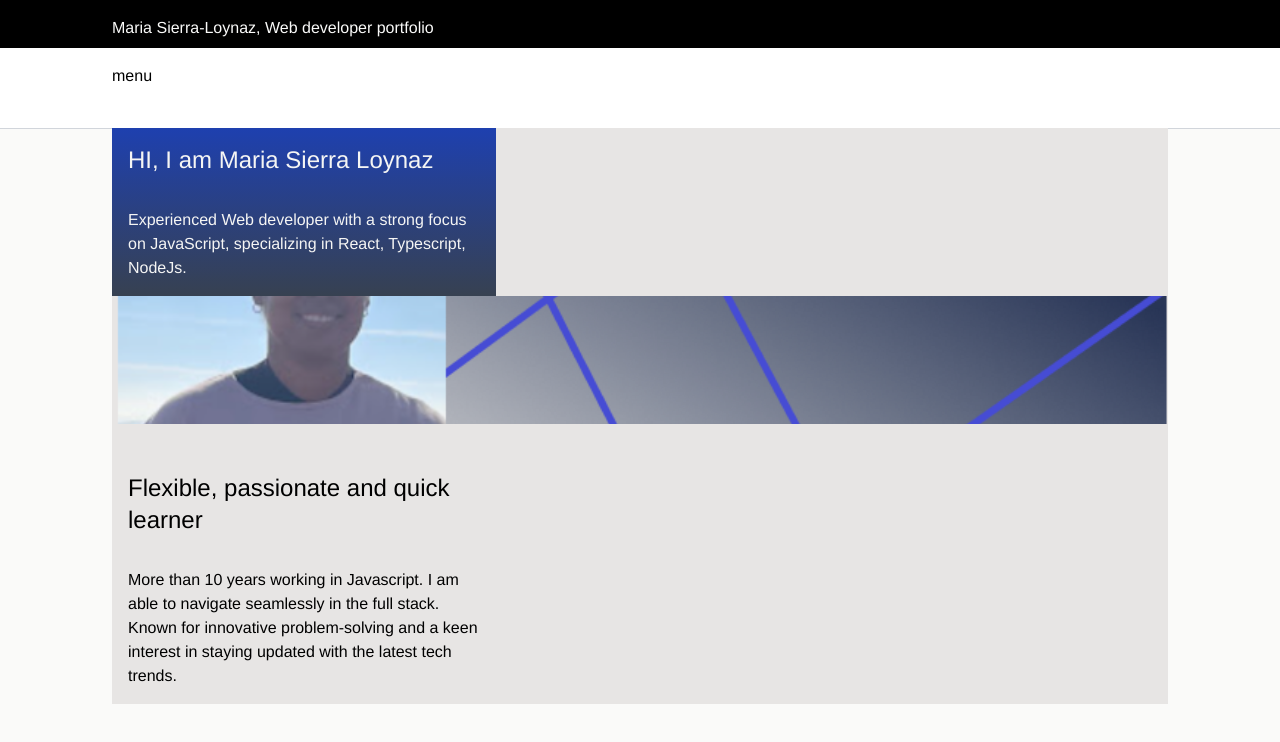
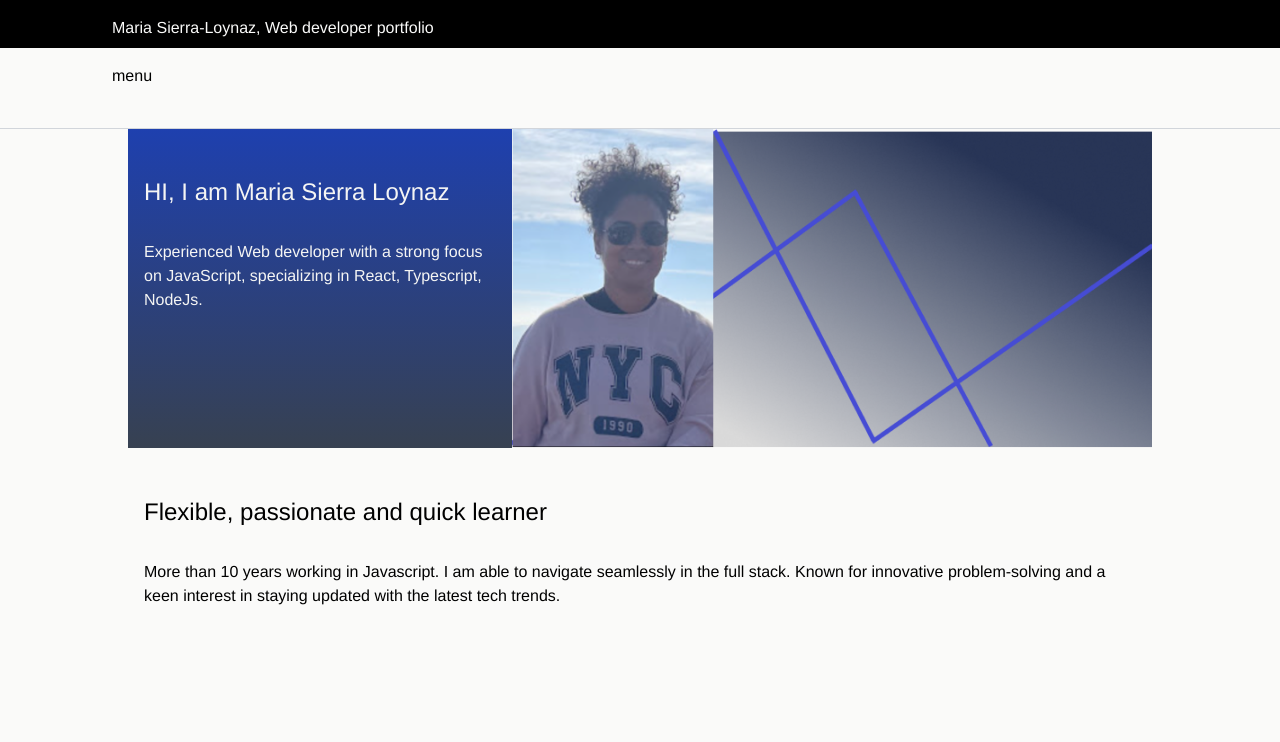
Before and after one commit to mlsloynaz/portfolio, a Next.js app: page / in a window 1280 px wide. Shown: the top 742 px of the page. Built offline with nearby package versions, Linux system fonts and the light colour scheme; a web font is replaced by a local one.

Commit message:
polish and cleanup css for layout and bio

```diff
--- a/app/components/bio/bio.tsx
+++ b/app/components/bio/bio.tsx
@@ -3,13 +3,14 @@ import bgLogo from '/public/images/bg-logo.png'
 
 export default function Bio() {
     return (
-        <div className="flex flex-col w-full h-full  justify-center">
-            <div id="bio" className="flex flex-col h-full bg-gradient-to-b from-blue-800 to-gray-700 text-stone-100 p-4 max-w-96 min-w-72">
-                <h1 className="text-2xl">HI, I am Maria
+        <div className="flex flex-col w-full h-full max-w-96 min-w-72 md:max-w-full lg:max-w-[1024px]">
+            <div className="flex flex-col md:flex-row md:h-56 lg:h-80">
+                <div id="bio" className="flex flex-col h-full p-4 bg-gradient-to-b from-blue-800 to-gray-700 text-stone-100 max-w-96 min-w-72">
+                    <h1 className="text-2xl py-8">HI, I am Maria
                         Sierra Loynaz </h1>
-                <p className="text-l pt-8">Experienced Web developer with a strong focus on JavaScript, specializing in React, Typescript, NodeJs.</p>
+                    <p className="text-l">Experienced Web developer with a strong focus on JavaScript, specializing in React, Typescript, NodeJs.</p>
                 </div>
-            <div id="profile-pic" className="relative h-32 w-full flex justify-between">
+                <div id="profile-pic" className="relative h-32 w-full md:h-full lg:h-full">
                     <Image
                         src={bgLogo}
                         alt="Picture of the author"
@@ -18,9 +19,10 @@ export default function Bio() {
                         placeholder="blur"
                     />
                 </div>
-            <div id="bio-more" className="flex flex-col h-full  text-grey-700 p-4 max-w-96 min-w-72">
+            </div>
+            <div id="bio-more" className="flex flex-col h-full p-4 text-grey-700 ">
                 <p className="text-2xl py-8">Flexible, passionate and quick learner</p>
-                <p className="text-l ">More than 10 years working in Javascript. I am able to navigate seamlessly in the full stack. Known for innovative problem-solving and a keen interest in staying updated with the latest tech trends.</p>
+                <p className="text-l">More than 10 years working in Javascript. I am able to navigate seamlessly in the full stack. Known for innovative problem-solving and a keen interest in staying updated with the latest tech trends.</p>
             </div>
         </div>
     )
--- a/app/globals.css
+++ b/app/globals.css
@@ -19,7 +19,6 @@
 @font-face {
   font-family: 'Aeonik-Regular';
   src: url('/fonts/Aeonik-Regular.ttf') format('truetype');
-  /* Add additional font formats if necessary */
   font-weight: normal;
   font-style: normal;
 }
--- a/app/layout.tsx
+++ b/app/layout.tsx
@@ -3,8 +3,8 @@ import "./globals.css";
 
 
 export const metadata: Metadata = {
-  title: "Create Next App",
-  description: "Generated by create next app",
+  title: "MariaSierra Web developer",
+  description: "Maria Sierra web developer portfolio",
 };
 
 export default function RootLayout({
@@ -15,11 +15,11 @@ export default function RootLayout({
   return (
     <html lang="en">
       <body className="bg-stone-50">
-        <header className="fixed left-0 top-0 flex flex-col w-full justify-center border-b border-gray-300">
-          <div className="bg-black h-12 px-12 md:px-28 py-4 text-stone-50">
+        <header className="fixed z-20 left-0 top-0 flex flex-col w-full justify-center border-b border-gray-300">
+          <div className="bg-black h-12 px-8 md:px-28 py-4 text-stone-50">
             Maria Sierra-Loynaz, Web developer portfolio
           </div>
-          <div className="bg-white h-20 px-12 md:px-28 py-4">menu
+          <div className="h-20 px-8 md:px-28 py-4 bg-stone-50">menu
           </div>
         </header>
         {children}
--- a/app/page.tsx
+++ b/app/page.tsx
@@ -2,11 +2,8 @@ import Bio from "@/components/bio";
 
 export default function Home() {
   return (
-    <main className="relative flex min-h-screen mt-32 flex-col items-center justify-between px-12 lg:px-28">
-      <div className="flex w-full
-     bg-stone-200">
+    <main className="flex h-full mt-32 flex-col items-center px-8 lg:px-28 ">
         <Bio />
-      </div>
     </main>
   );
 }
```
Lines whose indentation alone changed are shown as unchanged.
